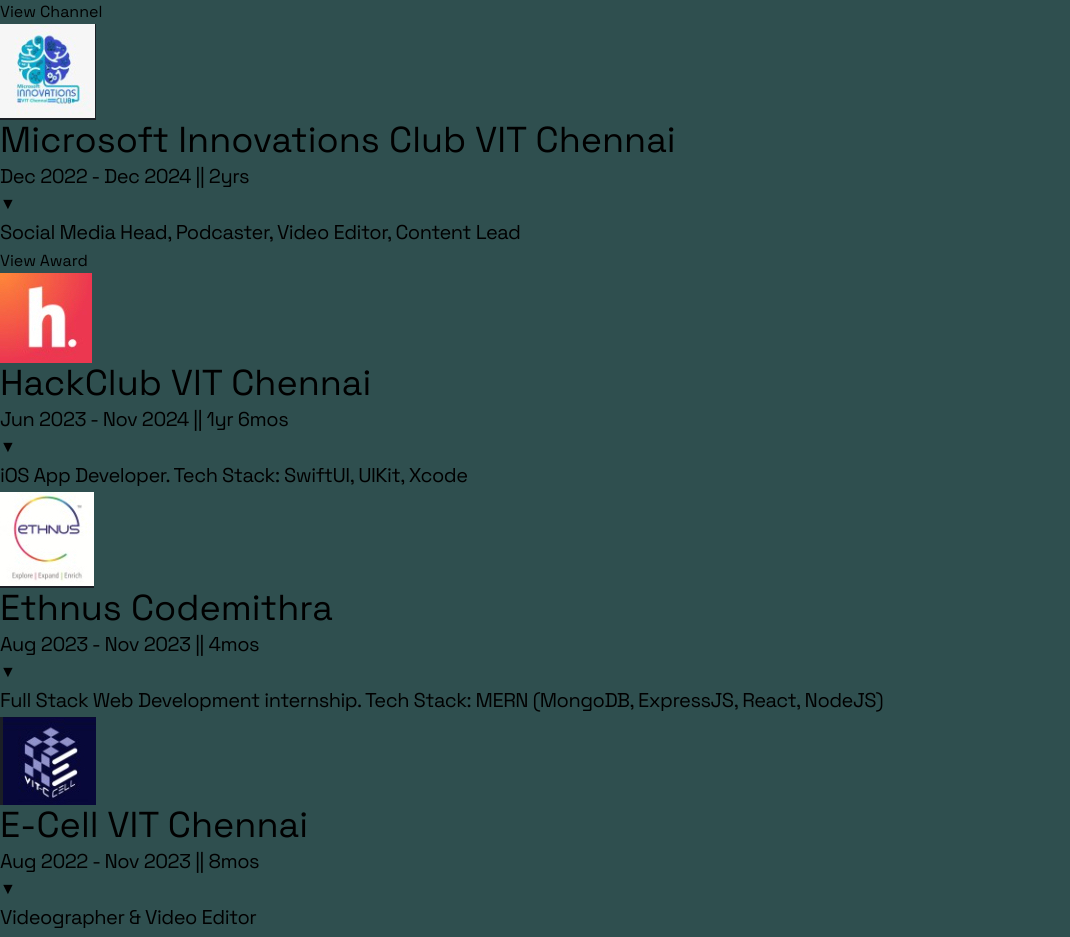
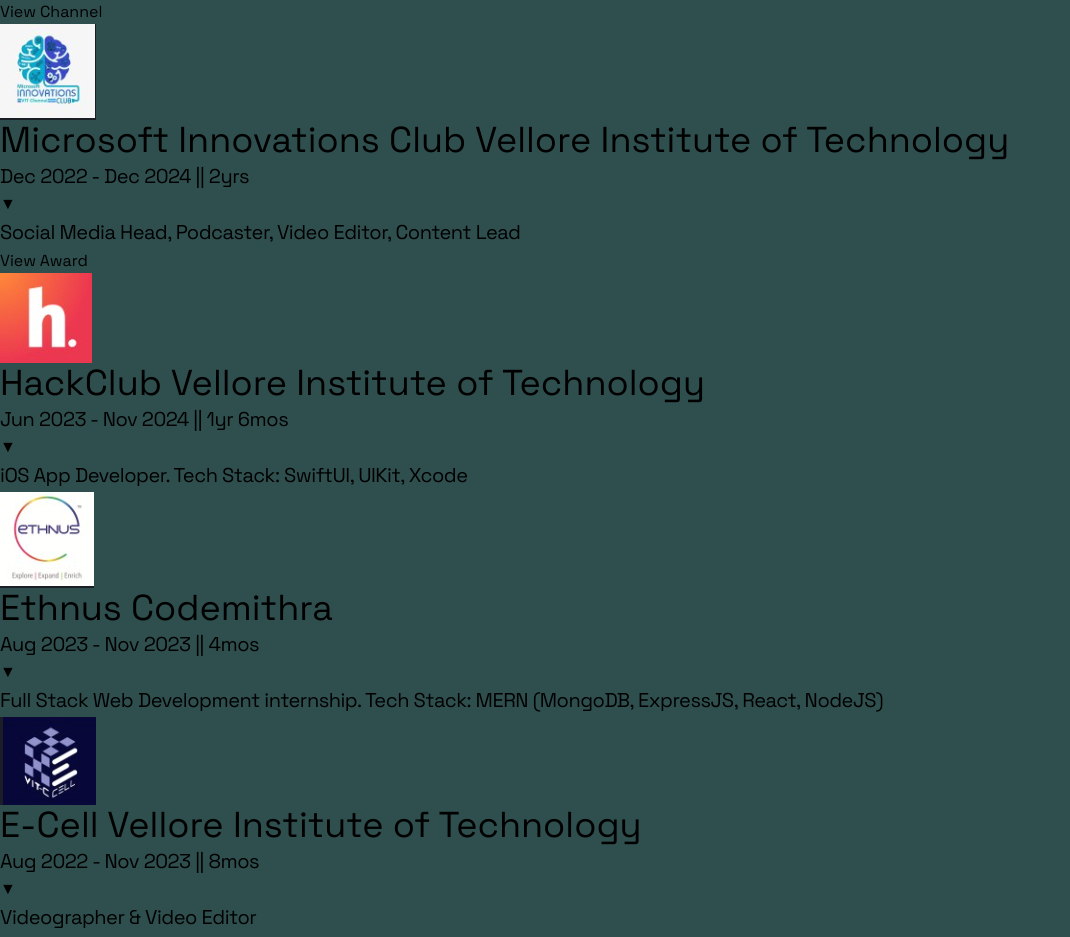
Before and after one commit to navyansh1/NavyGeeks-Website, a React (Vite) app: page / in a window 1280 px wide. Shown: the part 5860-6797 px from the top of the page, without its empty margins (0-1070 px from the left). Built offline with nearby package versions, Linux system fonts and the light colour scheme.

Commit message:
docs: replace VIT Chennai with Vellore Institute of Technology

```diff
--- a/src/components/Experience.jsx
+++ b/src/components/Experience.jsx
@@ -46,13 +46,13 @@ const experiences = [
         link: 'https://www.youtube.com/@Navygeeks',
     },
     {
-        company: 'Microsoft Innovations Club VIT Chennai',
+        company: 'Microsoft Innovations Club Vellore Institute of Technology',
         period: 'Dec 2022 - Dec 2024 || 2yrs',
         description: 'Social Media Head, Podcaster, Video Editor, Content Lead',
         icon: microsoftimg,
     },
     {
-        company: 'HackClub VIT Chennai',
+        company: 'HackClub Vellore Institute of Technology',
         period: 'Jun 2023 - Nov 2024 || 1yr 6mos',
         description: 'iOS App Developer. Tech Stack: SwiftUI, UIKit, Xcode',
         icon: hackclubimg,
@@ -64,7 +64,7 @@ const experiences = [
         icon: ethnusimg,
     },
     {
-        company: 'E-Cell VIT Chennai',
+        company: 'E-Cell Vellore Institute of Technology',
         period: 'Aug 2022 - Nov 2023 || 8mos',
         description: 'Videographer & Video Editor ',
         icon: ec_cellimg,
@@ -140,7 +140,7 @@ const Experience = () => {
 
                                             {/* Action buttons */}
                                             <div className="flex gap-2 flex-wrap mt-3">
-                                                {experience.link && experience.company !== 'YouTube: NavyGeeks' && experience.company !== 'E-Cell VIT Chennai' && (
+                                                {experience.link && experience.company !== 'YouTube: NavyGeeks' && experience.company !== 'E-Cell Vellore Institute of Technology' && (
                                                     <a
                                                         href={experience.link}
                                                         target="_blank"
@@ -173,7 +173,7 @@ const Experience = () => {
                                                         View Channel
                                                     </a>
                                                 )}
-                                                {experience.company === 'E-Cell VIT Chennai' && experience.link && (
+                                                {experience.company === 'E-Cell Vellore Institute of Technology' && experience.link && (
                                                     <a
                                                         href={experience.link}
                                                         target="_blank"
@@ -192,7 +192,7 @@ const Experience = () => {
                                                         View Testimonials
                                                     </button>
                                                 )}
-                                                {experience.company === 'Microsoft Innovations Club VIT Chennai' && (
+                                                {experience.company === 'Microsoft Innovations Club Vellore Institute of Technology' && (
                                                     <button
                                                         onClick={(e) => { e.stopPropagation(); setIsAwardModalOpen(true); }}
                                                         className='px-3 py-1.5 border border-yellow-500 text-white text-xs font-semibold rounded-lg hover:bg-yellow-500 hover:text-gray-900 transition duration-300'
```
